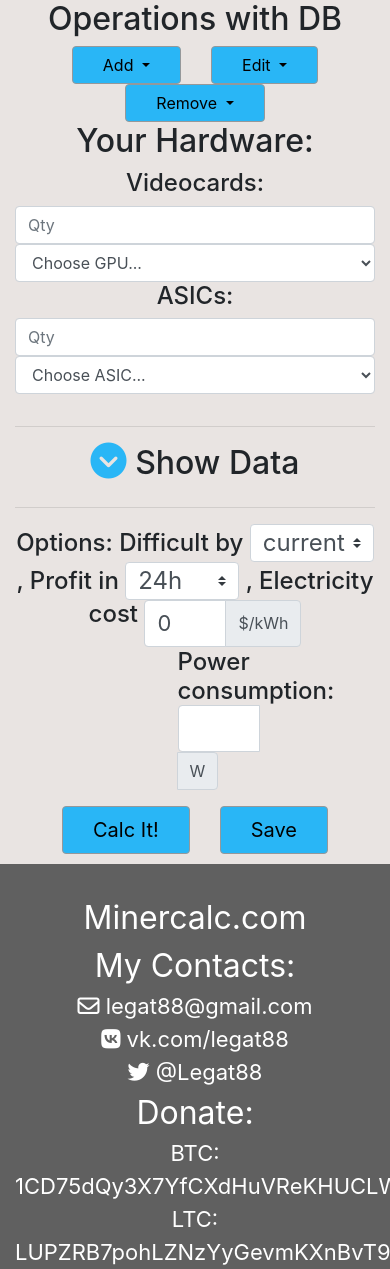
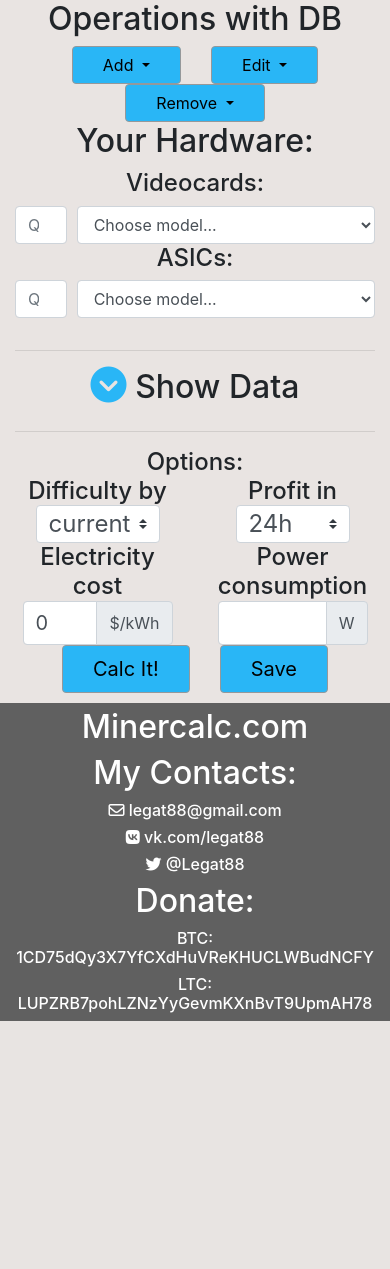
Before and after one commit to Legat88/Minercalc, a PHP site: page /admin/index.php in a window 390 px wide; the page is wider, and only the part inside the window is pictured. Shown: the part 100-1369 px from the top of that part. After the commit the page ends 1121 px from the top of that part, so only its background shows below. Run offline with PHP 8.4, Linux system fonts and the light colour scheme; data that the repository does not hold is empty; a stand-in replaces the project's code that opens the database connection; some libraries are stand-ins or nearby versions.

Commit message:
responsive design fixes

```diff
--- a/admin/index.php
+++ b/admin/index.php
@@ -958,41 +958,41 @@ require "../scripts/db.php";
             </div>
         </div>
         <div class="row justify-content-center">
-            <div class="col-xl-3">
+            <div class="col-sm-10 col-md-5 col-lg-4 col-xl-3">
                 <h4 class="text-center">Videocards:</h4>
-                <div class="form-row">
-                    <div class="col-xl-2">
+                <div class="form-row justify-content-center">
+                    <div class="col-2 col-md-3 col-lg-2">
                         <input type="number" class="form-control qty" placeholder="Qty" id="qtyVideocards" min="1"
                                oninput="validity.valid||(value='');">
+                        <i class="fa fa-spinner fa-pulse fa-lg fa-fw" id="spinner_gpu" aria-hidden="true"></i>
                     </div>
-                    <div class="col-xl-10">
-                        <select class="form-control selectize" id="gpu_select" data-live-search="true">
-                            <option selected disabled>Choose GPU...</option>
-                            <? $gpu=$dbh->query("SELECT name FROM GPU")->fetchAll(PDO::FETCH_COLUMN);
+                    <div class="col-10 col-md-9 col-lg-10">
+                        <select class="form-control" id="gpu_select">
+                            <option disabled selected value="0">Choose model...</option>
+                            <? $gpu = $dbh->query("SELECT name FROM GPU")->fetchAll(PDO::FETCH_COLUMN);
                             foreach ($gpu as $g) {
-                                echo '<option>'.$g.'</option>';
+                                echo '<option>' . $g . '</option>';
                             }
-                            $gpu = null;
                             ?>
                         </select>
                     </div>
                 </div>
             </div>
-            <div class="col-xl-3">
+            <div class="col-sm-10 col-md-5 col-lg-4 col-xl-3">
                 <h4 class="text-center">ASICs:</h4>
-                <div class="form-row">
-                    <div class="col-xl-2">
+                <div class="form-row justify-content-center">
+                    <div class="col-2 col-md-3 col-lg-2">
                         <input type="number" class="form-control qty" placeholder="Qty" id="qtyASICs" min="1"
                                oninput="validity.valid||(value='');">
+                        <i class="fa fa-spinner fa-pulse fa-lg fa-fw" id="spinner_asic" aria-hidden="true"></i>
                     </div>
-                    <div class="col-xl-10">
-                        <select class="form-control selectize" id="asic_select">
-                            <option selected disabled>Choose ASIC...</option>
-                            <? $asic=$dbh->query("SELECT name FROM ASIC")->fetchAll(PDO::FETCH_COLUMN);
+                    <div class="col-10 col-md-9 col-lg-10">
+                        <select class="form-control" id="asic_select">
+                            <option disabled selected value="0">Choose model...</option>
+                            <? $asic = $dbh->query("SELECT name FROM ASIC")->fetchAll(PDO::FETCH_COLUMN);
                             foreach ($asic as $a) {
-                                echo '<option>'.$a.'</option>';
+                                echo '<option>' . $a . '</option>';
                             }
-                            $asic = null;
                             ?>
                         </select>
                     </div>
@@ -1012,7 +1012,7 @@ require "../scripts/db.php";
         </h2>
     </div>
     <form action="" id="hashes" method="post">
-        <div class="form-group col-8 text-center mx-auto collapse" id="algos" >
+        <div class="form-group col-xl-8 col-md-10 text-center mx-auto collapse" id="algos">
             <div class="row">
                 <div class="col">
                     <h3 class="text-center">Algos:</h3>
@@ -1031,38 +1031,63 @@ require "../scripts/db.php";
         </div>
         <div class="row">
             <div class="col">
-                <h4 class="text-center">Options: Difficult by
+                <h4 class="text-center" id="options">Options:
+                    <div class="row justify-content-center">
+                        <div class="col col-sm-8 col-md-6 col-xl-4">
+                            <div class="row justify-content-center">
+                                <div class="col-6 col-xl-6">
+                                    Difficulty by
+                                </div>
+                                <div class="col-6 col-xl-6">
+                                    Profit in
+                                </div>
+                            </div>
+                            <div class="row justify-content-center">
+                                <div class="col-6 col-xl-6">
                                     <select class="custom-select" name="interval_diff" onchange="inputDiff()">
                                         <option selected>current</option>
                                         <option>24h</option>
                                         <option>week</option>
                                         <option>month</option>
                                     </select>
-                    , Profit in
+                                </div>
+                                <div class="col-6 col-xl-6">
                                     <select class="custom-select" name="interval_profit" onchange="inputDiff()">
                                         <option selected value="1">24h</option>
                                         <option value="7">week</option>
                                         <option value="30">month</option>
                                         <option value="365">year</option>
                                     </select>
-                    , Electricity cost
+                                </div>
+                            </div>
+                            <div class="row justify-content-center align-items-center">
+                                <div class="col-6 col-xl-6 mx-auto">
+                                    Electricity cost
+                                </div>
+                                <div class="col-6 col-xl-6 mx-auto">
+                                    Power consumption
+                                </div>
+                            </div>
+                            <div class="row justify-content-center">
+                                <div class="col-6 col-xl-6">
                                     <div class="input-group" id="power_cost">
-                        <input type="number" class="form-control" step="0.05" name="power_cost" id="power_cost" min="0"
+                                        <input type="number" class="form-control" step="0.05" name="power_cost"
+                                               id="power_cost" min="0"
                                                value="0">
                                         <div class="input-group-append">
                                             <span class="input-group-text">$/kWh</span>
                                         </div>
                                     </div>
-                </h4>
                                 </div>
-        </div>
-        <div class="row justify-content-center">
-            <div class="col-2">
-                <h4 class="text-center">Power consumption:<br>
+                                <div class="col-6 col-xl-6">
                                     <div class="input-group" id="power">
                                         <input type="number" class="form-control" name="power" id="power">
                                         <div class="input-group-append">
                                             <span class="input-group-text">W</span>
+                                        </div>
+                                    </div>
+                                </div>
+                            </div>
                         </div>
                     </div>
                 </h4>
@@ -1085,18 +1110,18 @@ require "../scripts/db.php";
 <div class="container-fluid">
     <div class="row justify-content-center" id="footer">
         <div class="col-xl-2 text-center">
-            <p class="size32">Minercalc.com</p>
+            <h2>Minercalc.com</h2>
         </div>
         <div class="col-xl-2 text-center">
-            <p class="size32">My Contacts:</p>
-            <p class="size24"><i class="fa fa-envelope-o" aria-hidden="true"></i> legat88@gmail.com</p>
-            <p class="size24"><i class="fa fa-vk" aria-hidden="true"></i> vk.com/legat88</p>
-            <p class="size24"><i class="fa fa-twitter" aria-hidden="true"></i> @Legat88</p>
+            <h2>My Contacts:</h2>
+            <h6><i class="fa fa-envelope-o" aria-hidden="true"></i> legat88@gmail.com</h6>
+            <h6><i class="fa fa-vk" aria-hidden="true"></i> vk.com/legat88</h6>
+            <h6><i class="fa fa-twitter" aria-hidden="true"></i> @Legat88</h6>
         </div>
         <div class="col-xl-4 text-center">
-            <p class="size32">Donate:</p>
-            <p class="size24">BTC: 1CD75dQy3X7YfCXdHuVReKHUCLWBudNCFY</p>
-            <p class="size24">LTC: LUPZRB7pohLZNzYyGevmKXnBvT9UpmAH78</p>
+            <h2>Donate:</h2>
+            <h6>BTC: 1CD75dQy3X7YfCXdHuVReKHUCLWBudNCFY</h6>
+            <h6>LTC: LUPZRB7pohLZNzYyGevmKXnBvT9UpmAH78</h6>
         </div>
     </div>
 </div>
--- a/css/main.css
+++ b/css/main.css
@@ -4,6 +4,10 @@ html, body {
     /*display: flex;*/
     /*flex-wrap: wrap;*/
     /*align-content: flex-start;*/
+}
+
+#intro {
+    overflow-x: hidden;
 }
 #content, div#coinsInfo {
     background: rgba(188, 170, 164, 0.32) !important;
@@ -78,17 +82,9 @@ select.custom-select {
 #footer {
     background-color: #1D1D1D;
     color: white;
-    min-height: 220px;
+    min-height: 140px;
     opacity: 0.7;
-    padding-top: 30px;
-}
-.size32 {
-    font-size: 32px;
-    margin-bottom: 0;
-}
-.size24 {
-    font-size: 22px;
-    margin-bottom: 0;
+    padding-top: 5px;
 }
 
 i#spinner, #spinner_asic, #spinner_gpu {
@@ -106,25 +102,20 @@ table {
     overflow-y: auto;
 }
 
-div#power_cost {
-    width: auto !important;
+div#power_cost, div#power {
     display: inline-flex;
     vertical-align: top;
     height: 36px;
+    width: 150px;
 }
 
-input#power_cost {
-    width: 82px !important;
-    font-size: 22px;
+input#power_cost, input#power {
+    /*min-width: 82px !important;*/
+    font-size: 1.25rem;
 }
 
-div#power_cost, h4#options {
+div#power_cost, h4#options, div#power {
     margin-bottom: 4px;
-}
-
-input#power {
-    font-size: 22px;
-    width: 82px !important;
 }
 
 /*div#power {*/
--- a/js/main.js
+++ b/js/main.js
@@ -2,7 +2,7 @@
     $('div.preloader').hide();
     var clicks = 0;
     var winHeight = $(window).height();
-    $('div#content').css('min-height', winHeight - 320);
+    $('div#content').css('min-height', winHeight - 240);
     $(".showingData").click(function () {
         clicks++;
         if (clicks % 2 != 0) {
--- a/scripts/calculation.php
+++ b/scripts/calculation.php
@@ -17,8 +17,7 @@ foreach ($new_array as $key=>$value) {
     </div>
 
     <div class="row justify-content-center">
-        <div class="col-12 col-md-9 col-xl-6">
-            <table class="table table-responsive-sm table-hover table-bordered text-center info">
+        <table class="table table-responsive-md table-hover table-bordered text-center info col-lg-6 col">
                 <thead>
                 <tr>
                     <th>Name of coin</th>
@@ -123,7 +122,7 @@ foreach ($new_array as $key=>$value) {
                     <td>$' . number_format($price, 3) . '</td>
                     <td>' . numberAbbreviation($difficulty) . '</td>
                     <td class="profit">$' . number_format($profit, 2) . '</td>
-                    <td>' . $power . 'W</td>
+                    <td>' . number_format($power, 0, '.', ',') . 'W</td>
                     <td>$' . $power_cost_in_dollars . '</td>
                     <td>$' . number_format($pure_profit, 2) . '</td>
                         </tr>';
@@ -272,7 +271,6 @@ foreach ($new_array as $key=>$value) {
             <!--                    </li>-->
             <!--                </ul>-->
             <!--            </nav>-->
-        </div>
 
     </div>
     <div class="row justify-content-center">
--- a/scripts/numberAbbreviation.php
+++ b/scripts/numberAbbreviation.php
@@ -14,7 +14,7 @@ function numberAbbreviation($number)
             $display_num = $number / pow(10, $exponent);
 //        	$decimals = ($exponent >= 3 && round($display_num) < 100) ? 1 : 0;
             $decimals = 3;
-            return number_format($display_num, $decimals, '.', "'") . $abbrev;
+            return number_format($display_num, $decimals, '.', ",") . $abbrev;
         }
     }
 }
```
Also changed, not shown: index.php (+52 -26 lines). Lines whose indentation alone changed are shown as unchanged.
